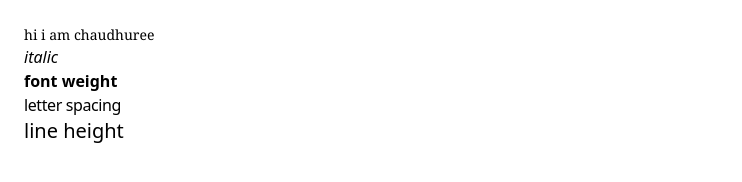
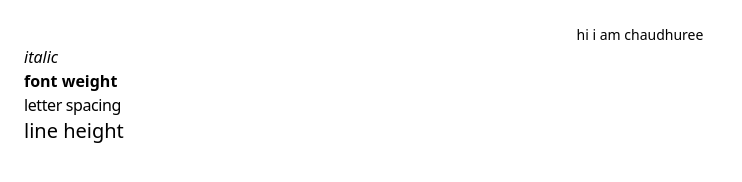
Before and after one commit to chaudhuree/tailwind-full, a website built with Vite: page font and sizing/index.html in a window 1280 px wide. Shown: the whole page, without its empty margins (0-742 px from the left). Built offline with nearby package versions, Linux system fonts and the light colour scheme.

Commit message:
docs: text align

```diff
--- a/font and sizing/index.html
+++ b/font and sizing/index.html
@@ -9,7 +9,9 @@
   </head>
   <body>
     <div class="h-screen p-6">
-      <p class="font-serif text-[14px] hover:text-base">hi i am chaudhuree</p>
+      <p class="text-center placeholder:font-serif text-[14px] hover:text-base">
+        hi i am chaudhuree
+      </p>
       <p class="italic hover:not-italic">italic</p>
       <p class="font-semibold hover:font-normal">font weight</p>
       <p class="tracking-tight hover:tracking-wide">letter spacing</p>
```
